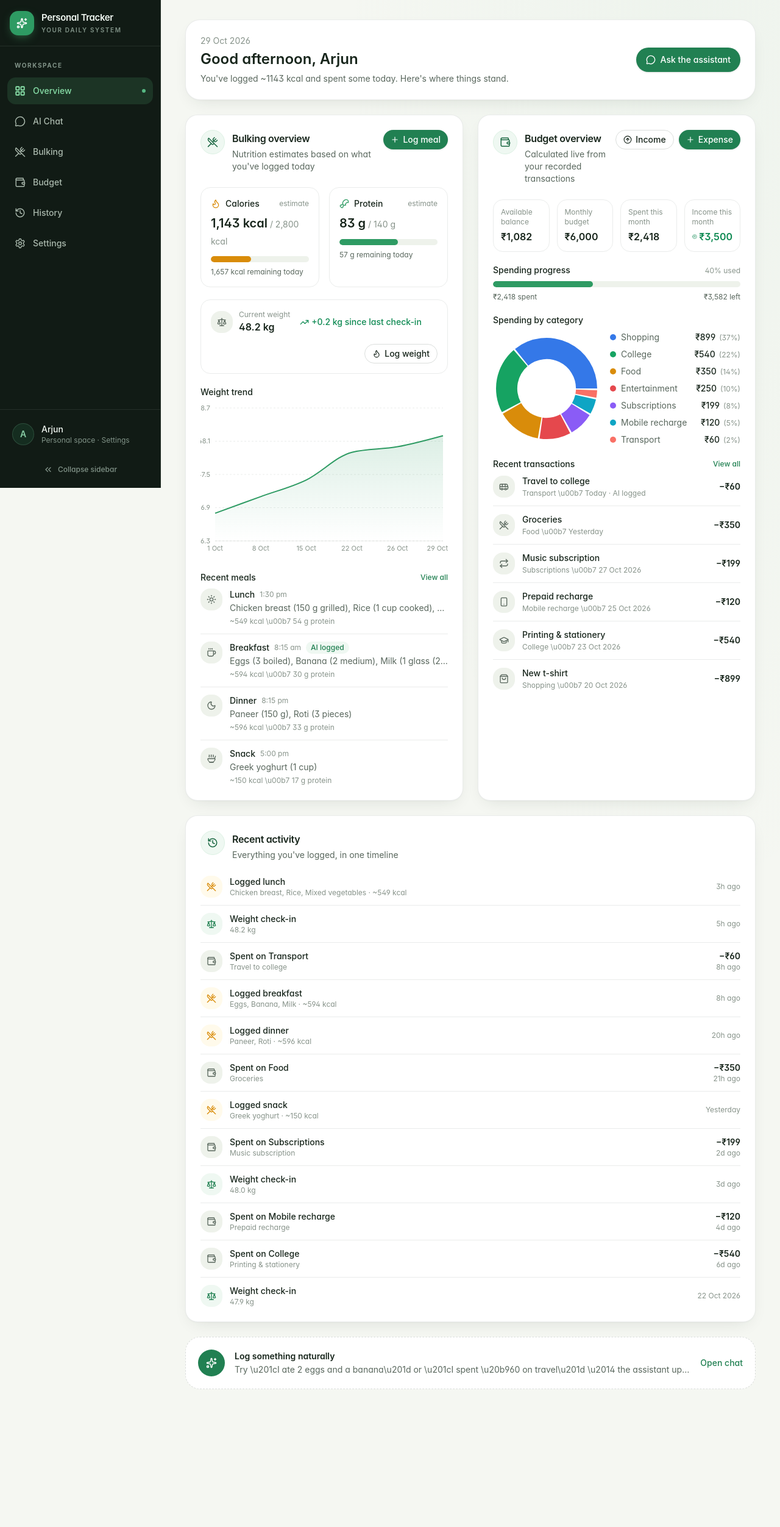
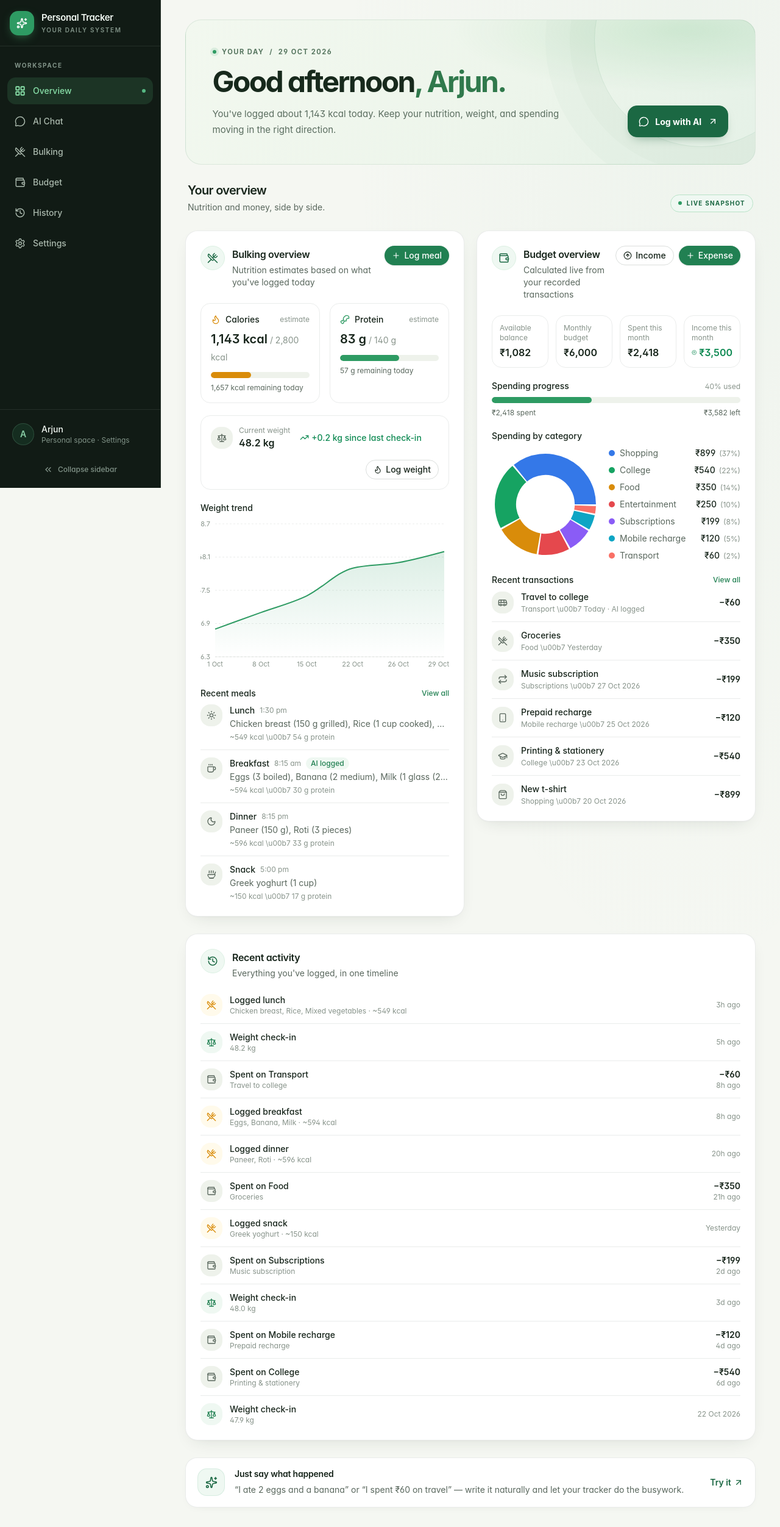
Before and after one commit to blueii24-cmyk/personal-tracker-merged, a Next.js app: page / in a window 1280 px wide. Shown: the whole page at 61% size. Before the commit the page ends 2310 px from the top, so only its background shows below. Built offline with nearby package versions, Linux system fonts and the light colour scheme.

Commit message:
Refresh dashboard hierarchy and AI quick entry

```diff
--- a/src/components/dashboard/DashboardPageClient.tsx
+++ b/src/components/dashboard/DashboardPageClient.tsx
@@ -1,7 +1,7 @@
 "use client";
 
 import Link from "next/link";
-import { MessageCircle, Sparkles } from "lucide-react";
+import { ArrowUpRight, MessageCircle, Sparkles } from "lucide-react";
 import { ErrorState } from "@/components/ui/Feedback";
 import { BulkingOverview } from "./BulkingOverview";
 import { BudgetOverview } from "./BudgetOverview";
@@ -22,34 +22,46 @@ export function DashboardPageClient() {
   const { summary, summaryLoading, summaryError, refreshSummary, settings } = useTrackerStore();
 
   return (
-    <div className="flex flex-col gap-6">
-      <div className="flex flex-col gap-4 rounded-xl border border-[var(--border-subtle)] bg-[var(--surface-raised)] p-5 shadow-soft sm:flex-row sm:items-center sm:justify-between sm:p-6">
-        <div>
-          <p className="text-sm text-[var(--text-tertiary)]">{formatDateLabel(todayISODate())}</p>
-          <h1 className="mt-1 text-xl font-semibold text-[var(--text-primary)] sm:text-2xl">
+    <div className="flex flex-col gap-7 animate-fade-in">
+      <section className="dashboard-hero">
+        <div className="dashboard-hero-copy">
+          <p className="dashboard-eyebrow">
+            <span className="dashboard-eyebrow-dot" />
+            YOUR DAY <span aria-hidden="true">/</span> {formatDateLabel(todayISODate())}
+          </p>
+          <h1 className="dashboard-heading">
             {getGreeting()}
-            {settings ? `, ${settings.displayName}` : ""}
+            {settings?.displayName ? <span>, {settings.displayName.split(" ")[0]}.</span> : <span>.</span>}
           </h1>
-          <p className="mt-1.5 max-w-lg text-sm text-[var(--text-secondary)]">
+          <p className="dashboard-lede">
             {summary
-              ? `You've logged ~${Math.round(summary.caloriesConsumed)} kcal and spent ${summary.recentTransactions.length ? "some" : "nothing"} today. Here's where things stand.`
-              : "Here's a quick look at your day."}
+              ? `You've logged about ${Math.round(summary.caloriesConsumed).toLocaleString()} kcal today. Keep your nutrition, weight, and spending moving in the right direction.`
+              : "Your meals, weight, and spending — all in one calm, clear place."}
           </p>
         </div>
-        <Link
-          href="/chat"
-          className="flex items-center gap-2 self-start rounded-xl bg-brand-600 px-4 py-2.5 text-sm font-medium text-white shadow-sm transition-colors hover:bg-brand-700 sm:self-auto"
-        >
-          <MessageCircle size={16} />
-          Ask the assistant
+        <Link href="/chat" className="dashboard-primary-action">
+          <MessageCircle size={17} />
+          <span>Log with AI</span>
+          <ArrowUpRight size={16} />
         </Link>
-      </div>
+      </section>
 
       {summaryError && !summary ? (
         <ErrorState title="Couldn't load your dashboard" description={summaryError} onRetry={refreshSummary} />
       ) : (
         <>
-          <div className="grid grid-cols-1 gap-6 xl:grid-cols-2">
+          <div className="flex items-end justify-between gap-4 px-1">
+            <div>
+              <h2 className="text-lg font-semibold tracking-[-0.035em] text-[var(--text-primary)] sm:text-xl">Your overview</h2>
+              <p className="mt-1 text-sm text-[var(--text-secondary)]">Nutrition and money, side by side.</p>
+            </div>
+            <span className="mb-0.5 hidden items-center gap-2 rounded-full border border-brand-200 bg-brand-50 px-3 py-1.5 text-[10px] font-bold uppercase tracking-[0.12em] text-brand-700 dark:border-brand-400/15 dark:bg-brand-500/10 dark:text-brand-300 sm:inline-flex">
+              <span className="h-1.5 w-1.5 rounded-full bg-brand-500" />
+              Live snapshot
+            </span>
+          </div>
+
+          <div className="grid grid-cols-1 items-start gap-5 xl:grid-cols-2">
             <BulkingOverview />
             <BudgetOverview />
           </div>
@@ -65,20 +77,19 @@ export function DashboardPageClient() {
 
 function AiPanel() {
   return (
-    <Link
-      href="/chat"
-      className="group flex items-center gap-4 rounded-xl border border-dashed border-[var(--border-strong)] bg-[var(--surface-raised)] p-4 transition-colors hover:border-brand-400 hover:bg-brand-50/40 dark:hover:bg-brand-500/5 sm:p-5"
-    >
-      <div className="flex h-11 w-11 shrink-0 items-center justify-center rounded-xl bg-brand-600 text-white">
-        <Sparkles size={18} />
+    <Link href="/chat" className="ai-quick-entry group">
+      <div className="ai-quick-entry-icon">
+        <Sparkles size={20} />
       </div>
       <div className="min-w-0 flex-1">
-        <p className="text-sm font-semibold text-[var(--text-primary)]">Log something naturally</p>
-        <p className="mt-0.5 truncate text-sm text-[var(--text-secondary)]">
-          Try \u201cI ate 2 eggs and a banana\u201d or \u201cI spent \u20b960 on travel\u201d \u2014 the assistant updates your dashboard instantly.
+        <p className="text-sm font-semibold tracking-[-0.015em] text-[var(--text-primary)]">Just say what happened</p>
+        <p className="mt-1 text-sm leading-6 text-[var(--text-secondary)]">
+          “I ate 2 eggs and a banana” or “I spent ₹60 on travel” — write it naturally and let your tracker do the busywork.
         </p>
       </div>
-      <span className="shrink-0 text-sm font-medium text-brand-600 group-hover:underline dark:text-brand-400">Open chat</span>
+      <span className="flex shrink-0 items-center gap-1 text-sm font-semibold text-brand-700 transition-transform group-hover:translate-x-0.5 dark:text-brand-300">
+        Try it <ArrowUpRight size={16} />
+      </span>
     </Link>
   );
 }
```
